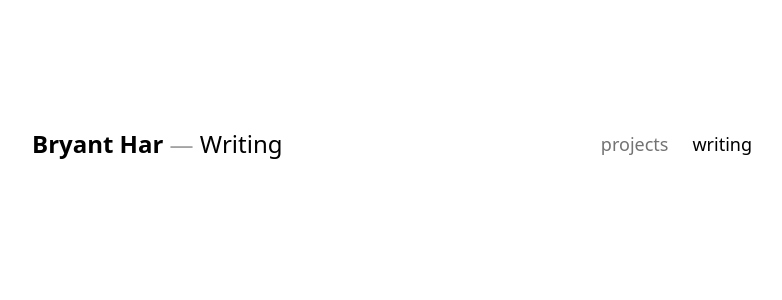
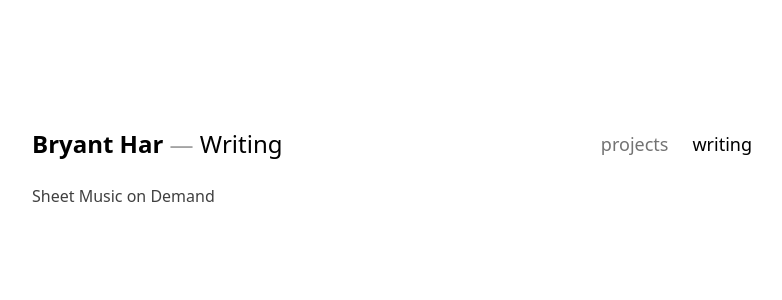
Before and after one commit to bryant-har/bryanthar.com, a Next.js app in the folder etamac/: page /about/writing in a window 1280 px wide. Shown: the top 300 px of the page, without its empty margins (248-1030 px from the left). Built offline with nearby package versions, Linux system fonts and the light colour scheme.

Commit message:
Add todo

```diff
--- a/etamac/src/pages/about/writing.js
+++ b/etamac/src/pages/about/writing.js
@@ -5,5 +5,8 @@ Writing.getLayout = layout
 export default function Writing() {
   return <>
     {/* todo */}
+    <p>
+      Sheet Music on Demand
+    </p>
   </>
 }
```
